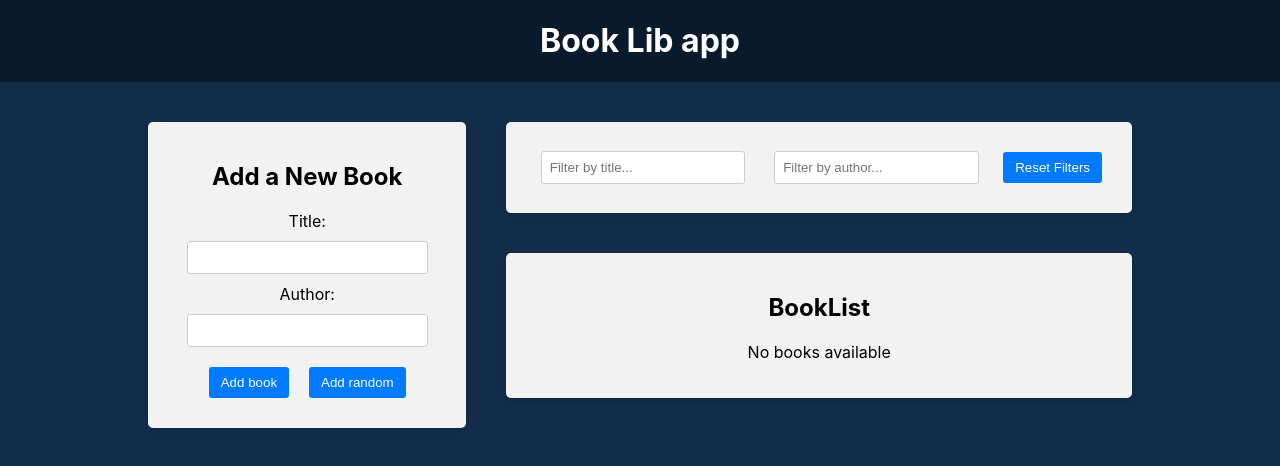
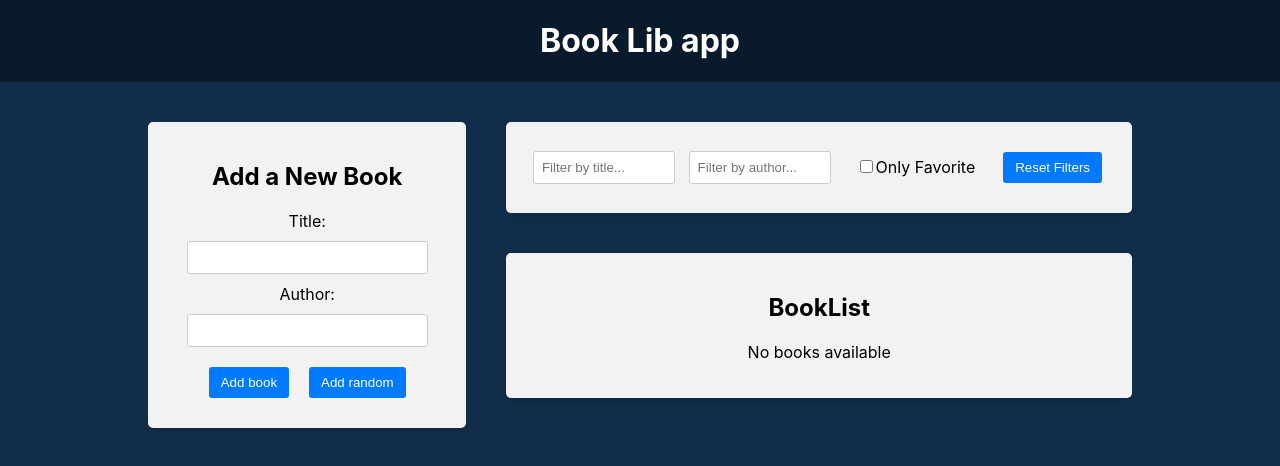
Before and after one commit to KKRuslan/book-app, a React (Create React App) app in the folder frontend/: page / in a window 1280 px wide. Shown: the top 466 px of the page. Built offline with nearby package versions, Linux system fonts and the light colour scheme.

Commit message:
Favorite checkbox filter

```diff
--- a/frontend/src/components/BookList/BookList.js
+++ b/frontend/src/components/BookList/BookList.js
@@ -4,6 +4,7 @@
 import {
   selectTitleFilter,
   selectAuthorFilter,
+  selectOnlyFavoriteFilter,
 } from '../../redux/slices/filterSlice'
 import './BookList.css'
 
@@ -11,6 +12,7 @@
   const books = useSelector((state) => state.books)
   const titleFilter = useSelector(selectTitleFilter)
   const authorFilter = useSelector(selectAuthorFilter)
+  const onlyFavoriteFilter = useSelector(selectOnlyFavoriteFilter)
   const dispatch = useDispatch()
 
   const handleDeleteBook = (id) => {
@@ -28,7 +30,8 @@
     const matchesAuthor = book.author
       .toLowerCase()
       .includes(authorFilter.toLowerCase())
-    return matchesTitle && matchesAuthor
+    const matchesFavorite = onlyFavoriteFilter ? book.isFavorite : true
+    return matchesTitle && matchesAuthor && matchesFavorite
   })
 
   return (
--- a/frontend/src/components/Filter/Filter.js
+++ b/frontend/src/components/Filter/Filter.js
@@ -2,9 +2,11 @@
 import {
   setTitleFilter,
   setAuthorFilter,
+  setOnlyFavoriteFilter,
   resetFilters,
   selectTitleFilter,
   selectAuthorFilter,
+  selectOnlyFavoriteFilter,
 } from '../../redux/slices/filterSlice'
 import './Filter.css'
 
@@ -12,6 +14,7 @@
   const dispatch = useDispatch()
   const titleFilter = useSelector(selectTitleFilter)
   const authorFilter = useSelector(selectAuthorFilter)
+  const onlyFavoriteFilter = useSelector(selectOnlyFavoriteFilter)
 
   const handleTitleFilterChange = (e) => {
     dispatch(setTitleFilter(e.target.value))
@@ -19,6 +22,10 @@
 
   const handleAuthorFilterChange = (e) => {
     dispatch(setAuthorFilter(e.target.value))
+  }
+
+  const handleOnlyFavoriteFilterChange = () => {
+    dispatch(setOnlyFavoriteFilter())
   }
 
   const handleResetFilters = () => {
@@ -44,6 +51,16 @@
             onChange={handleAuthorFilterChange}
           />
         </div>
+        <div className="filter-group">
+          <label>
+            <input
+              type="checkbox"
+              checked={onlyFavoriteFilter}
+              onChange={handleOnlyFavoriteFilterChange}
+            />
+            Only Favorite
+          </label>
+        </div>
         <button type="button" onClick={handleResetFilters}>
           Reset Filters
         </button>
--- a/frontend/src/redux/slices/filterSlice.js
+++ b/frontend/src/redux/slices/filterSlice.js
@@ -3,6 +3,7 @@
 const initialState = {
   title: '',
   author: '',
+  onlyFavorite: false,
 }
 
 const filterSlice = createSlice({
@@ -15,14 +16,22 @@
     setAuthorFilter: (state, action) => {
       state.author = action.payload
     },
-    resetFilters: (state) => {
+    setOnlyFavoriteFilter: (state) => {
+      state.onlyFavorite = !state.onlyFavorite
+    },
+    resetFilters: () => {
       return initialState
     },
   },
 })
 
-export const { setTitleFilter, setAuthorFilter, resetFilters } =
-  filterSlice.actions
+export const {
+  setTitleFilter,
+  setAuthorFilter,
+  setOnlyFavoriteFilter,
+  resetFilters,
+} = filterSlice.actions
 export const selectTitleFilter = (state) => state.filter.title
 export const selectAuthorFilter = (state) => state.filter.author
+export const selectOnlyFavoriteFilter = (state) => state.filter.onlyFavorite
 export default filterSlice.reducer
```
